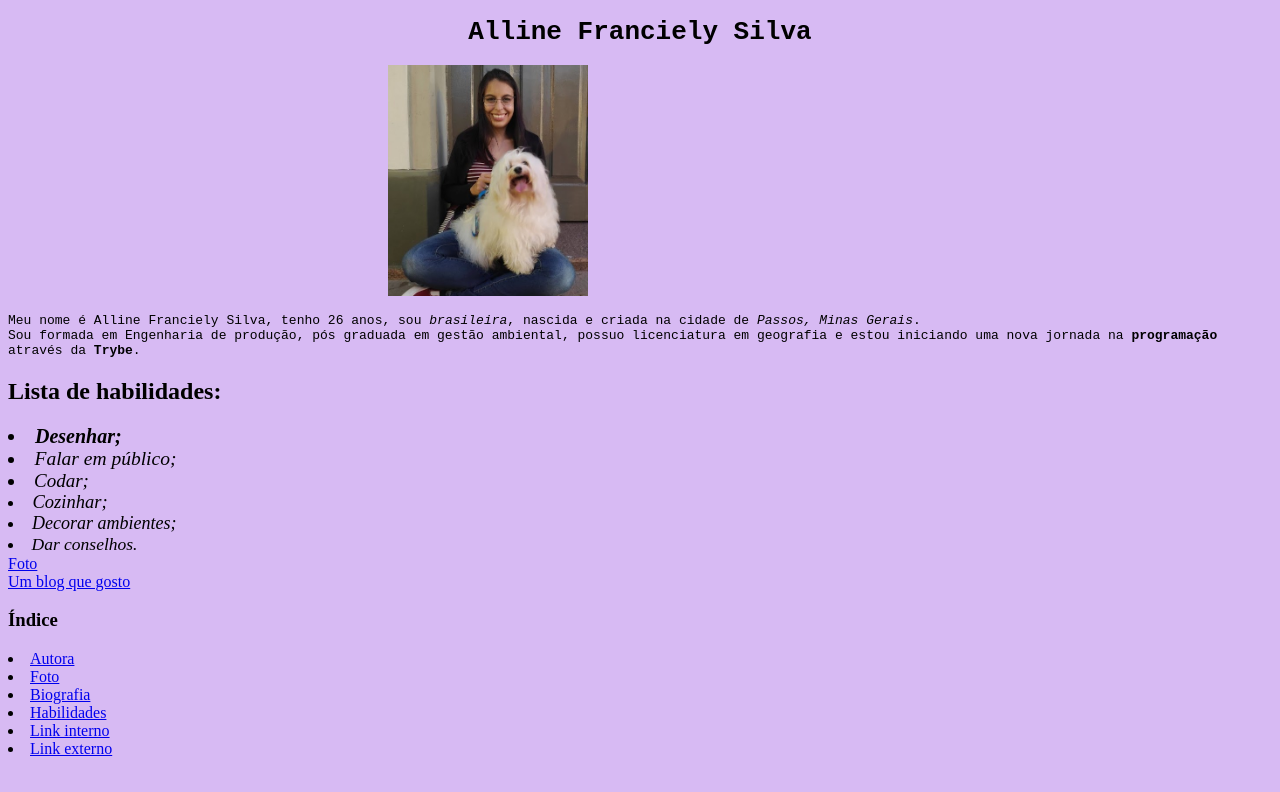
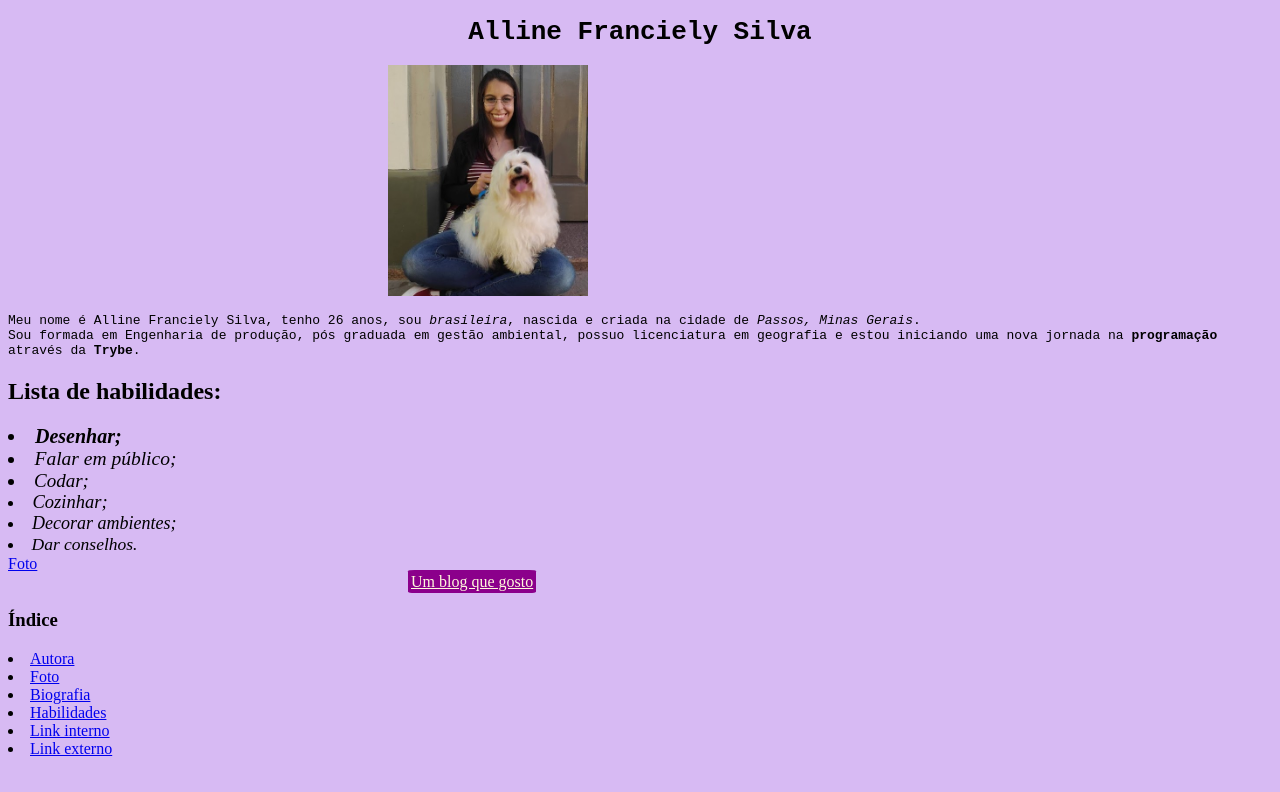
Before and after one commit to AllineFranciely/portfolio, a plain HTML site: page index.html in a window 1280 px wide. Drawn offline with Linux system fonts and the light colour scheme.

Commit message:
Botão de link

```diff
--- a/index.html
+++ b/index.html
@@ -38,6 +38,13 @@
        body {
            background-color: rgb(215, 186, 243);
        }
+       .buttom {
+           color:cornsilk;
+           background-color: darkmagenta;
+           padding: 3px 3px;
+           border-radius: 5%;
+           margin-left: 400px;
+       }
 
     </style>
 </head>
@@ -54,7 +61,7 @@
     <li class="habilidade5"><em>Decorar ambientes;</em></li>
     <li class="habilidade6"><em>Dar conselhos.</em></li>
     <a id="link1" href ="./img.site.jpg">Foto</a> <br>
-    <a id="link2" href="https://onepieceex.net/">Um blog que gosto</a>
+    <a class="buttom" id="link2" href="https://onepieceex.net/">Um blog que gosto</a>
     <h3>Índice</h3>
     <li> <a href="#autora">Autora</a> </li>
     <li> <a href="#foto">Foto</a> </li>
```
